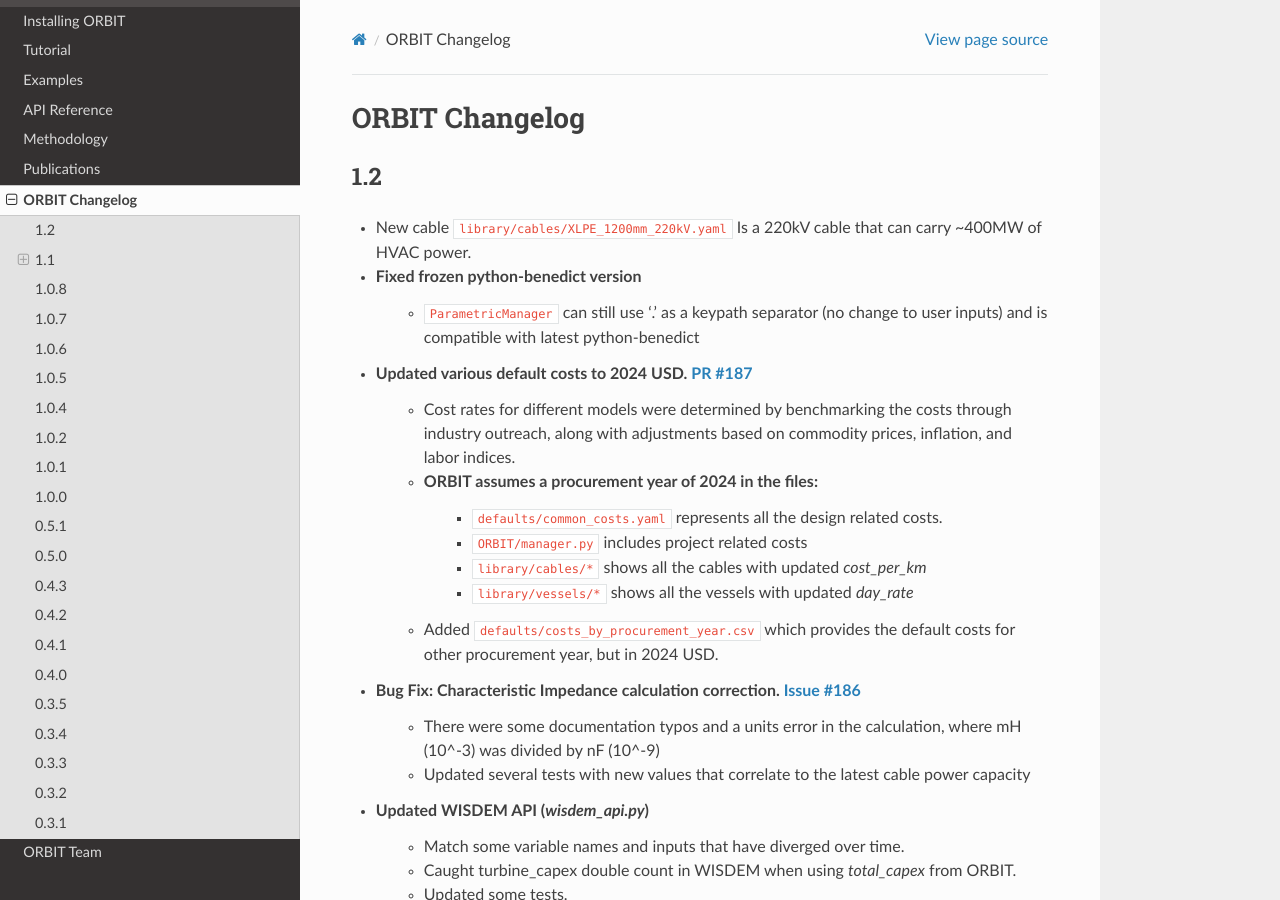
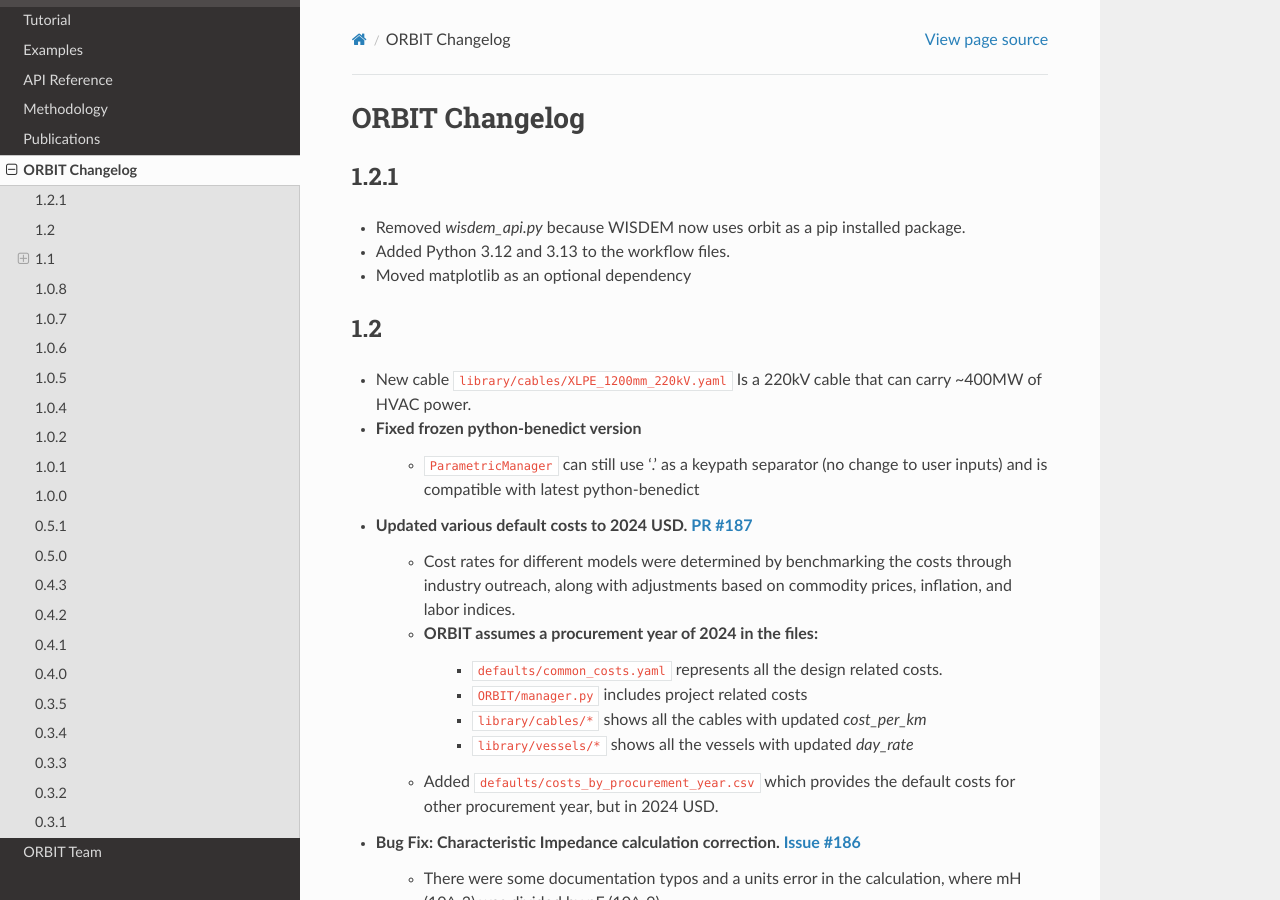
Before and after one commit to WISDEM/ORBIT, a Sphinx documentation site: the page built from docs/source/changelog.rst, in a window 1280 px wide and 900 px high. Built offline with Sphinx 7.4.7 and the Read the Docs theme 3.1.0, drawn with Linux system fonts in a browser that asks for light colours.

Commit message:
Updated changelog+README and bumped version.

```diff
--- a/ORBIT/__init__.py
+++ b/ORBIT/__init__.py
@@ -17,4 +17,4 @@
 from ORBIT.parametric import ParametricManager
 from ORBIT.supply_chain import SupplyChainManager
 
-__version__ = "1.2"
+__version__ = "1.2.1"
--- a/README.rst
+++ b/README.rst
@@ -77,7 +77,7 @@
 Dependencies
 ~~~~~~~~~~~~
 
-- Python 3.9, 3.10, 3.11
+- Python >=3.9, <=3.13
 - marmot-agents
 - SimPy
 - NumPy
--- a/docs/source/changelog.rst
+++ b/docs/source/changelog.rst
@@ -2,6 +2,12 @@
 
 ORBIT Changelog
 ===============
+
+1.2.1
+-----
+- Removed `wisdem_api.py` because WISDEM now uses orbit as a pip installed package.
+- Added Python 3.12 and 3.13 to the workflow files.
+- Moved matplotlib as an optional dependency
 
 1.2
 ---
```
